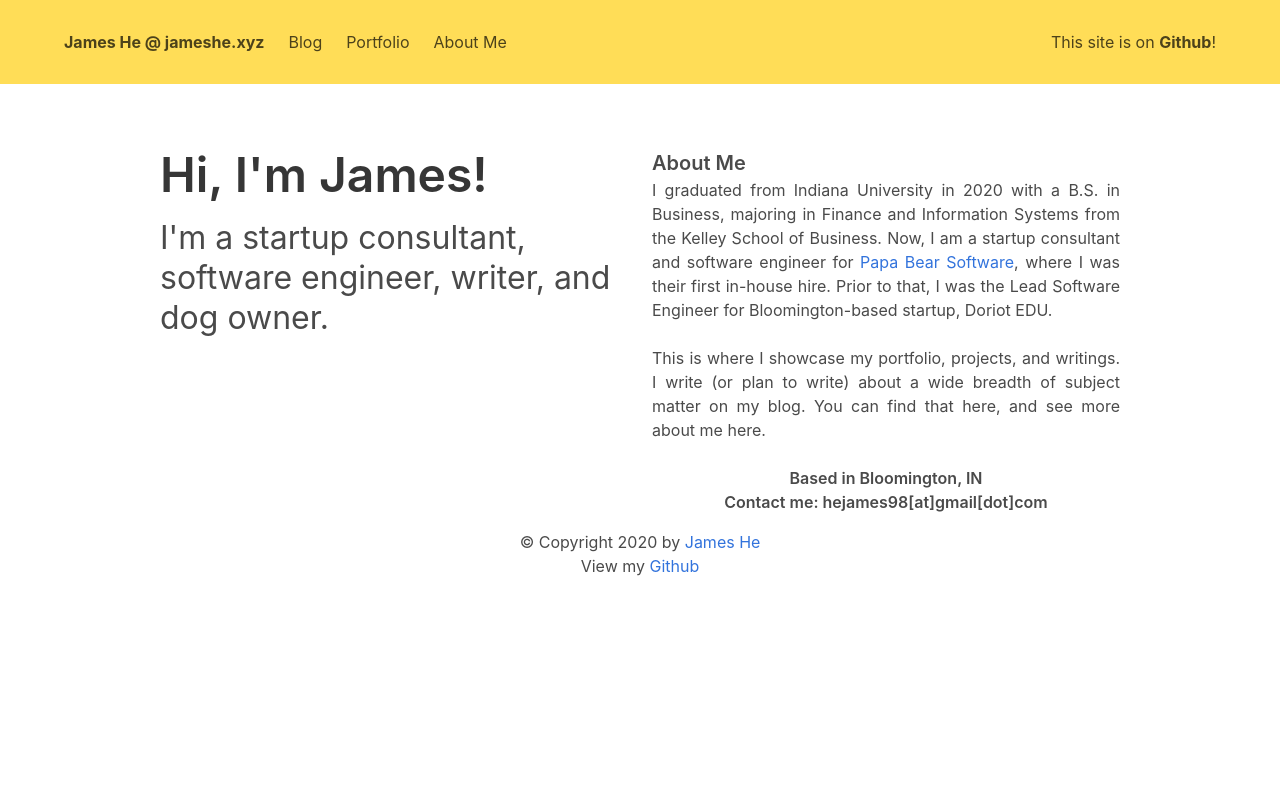
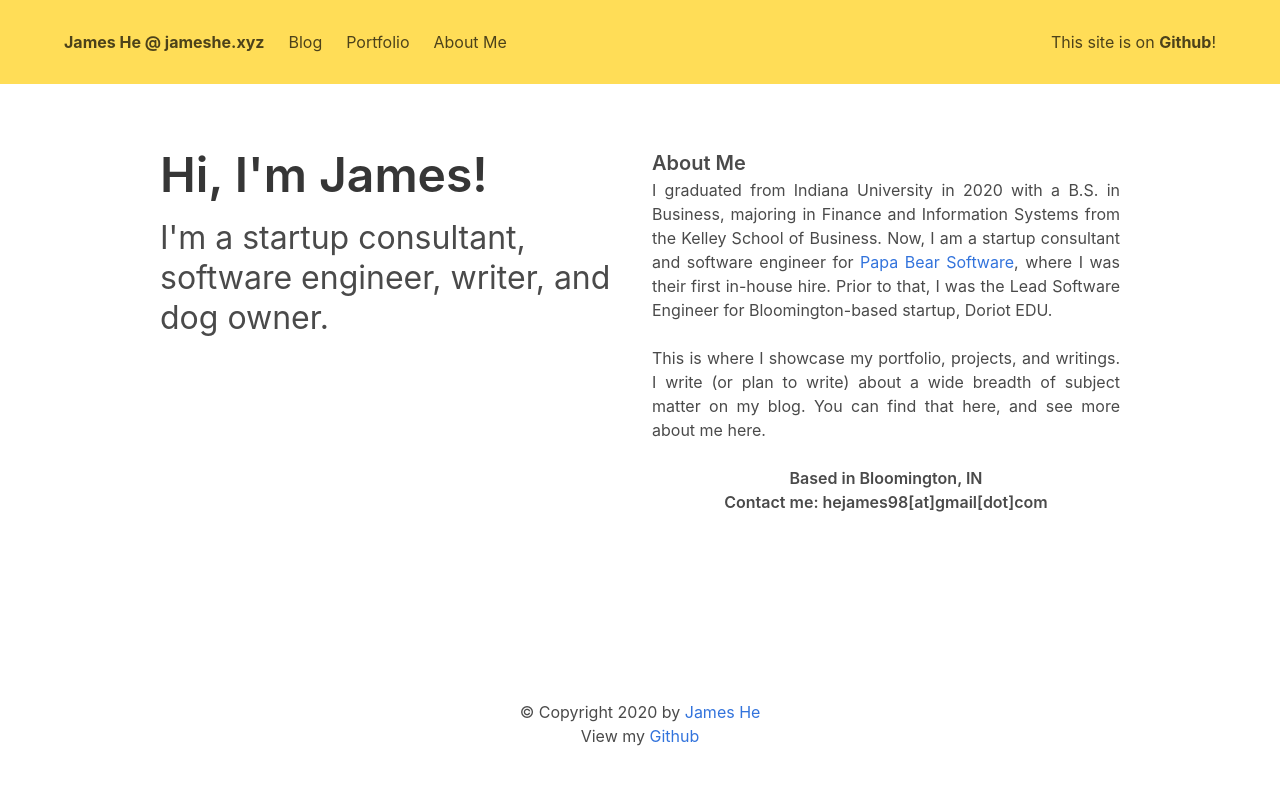
Before and after one commit to he-james/jameshe.xyz, a Flask app: page / in a window 1280 px wide. Run offline with Flask 2, Linux system fonts and the light colour scheme.

Commit message:
Add sticky footer

```diff
--- /dev/null
+++ b/app/static/css/custom.css
@@ -0,0 +1,13 @@
+html, body {
+    height: 100%;
+    padding-bottom: 0;
+}
+
+.wrapper {
+    min-height: 100%;
+    margin-bottom: -100px;
+}
+
+.footer {
+    height: 100px;
+}
--- a/app/templates/portfolio/portfolio-base.html
+++ b/app/templates/portfolio/portfolio-base.html
@@ -18,11 +18,13 @@
     {% endif %}
 
     <link rel="stylesheet" href="/static/css/bulma.css">
+    <link rel="stylesheet" href="/static/css/custom.css">
     <script src="/static/js/burger.js"></script>
     {% block html_head %}{% endblock %}
   </head>
 
   <body>
+    <div class="wrapper">
       <nav class="navbar is-transparent is-warning is-spaced" role="navigation" aria-label="main navigation">
         <div class="container">
           <div class="navbar-brand">
@@ -52,6 +54,9 @@
         {% block content %}{% endblock %}
       </section>
 
+      <div class="push"></div>
+    </div>
+
     <footer id="footer">
       <div class="content has-text-centered">
         {% block footer %}
```
Lines whose indentation alone changed are shown as unchanged.
